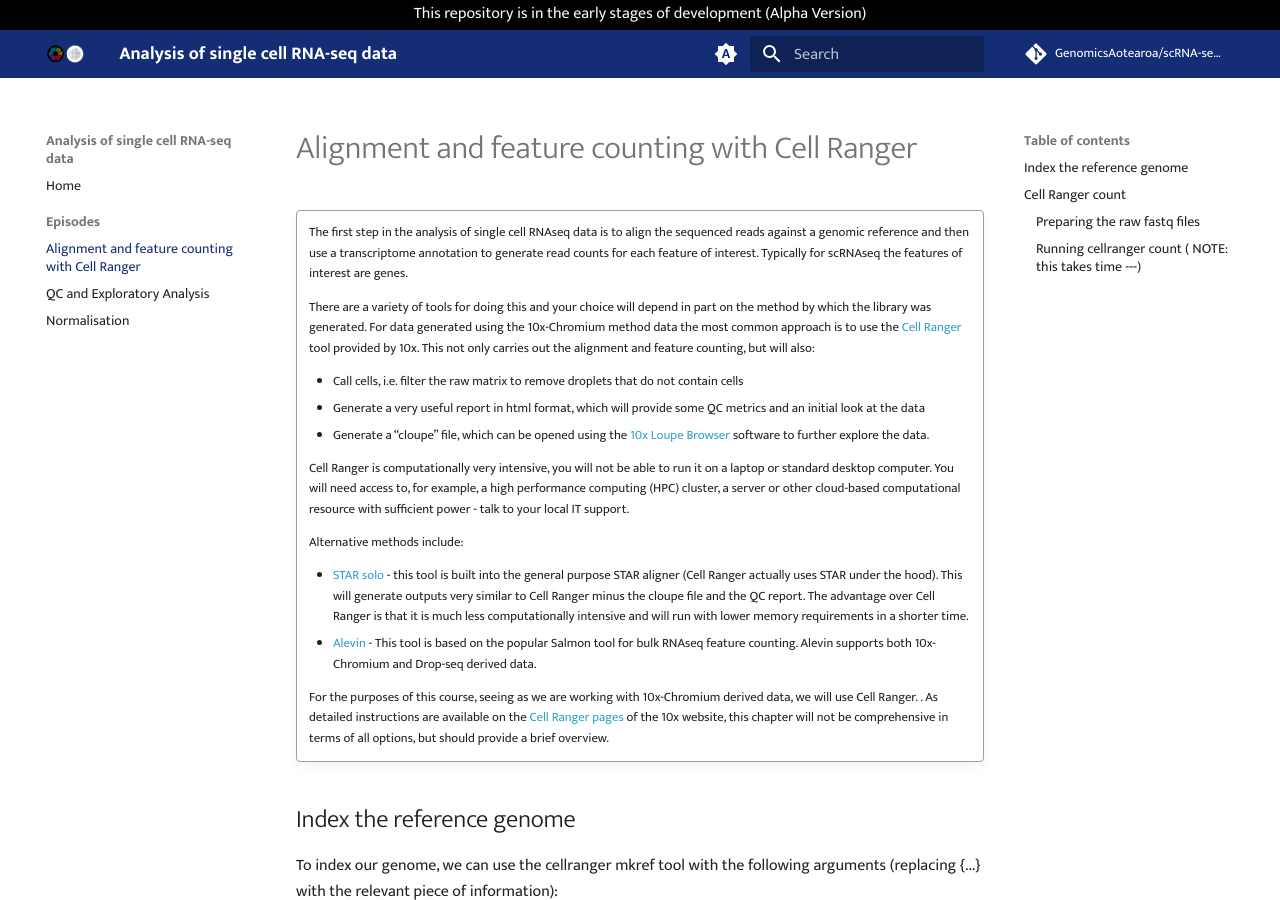
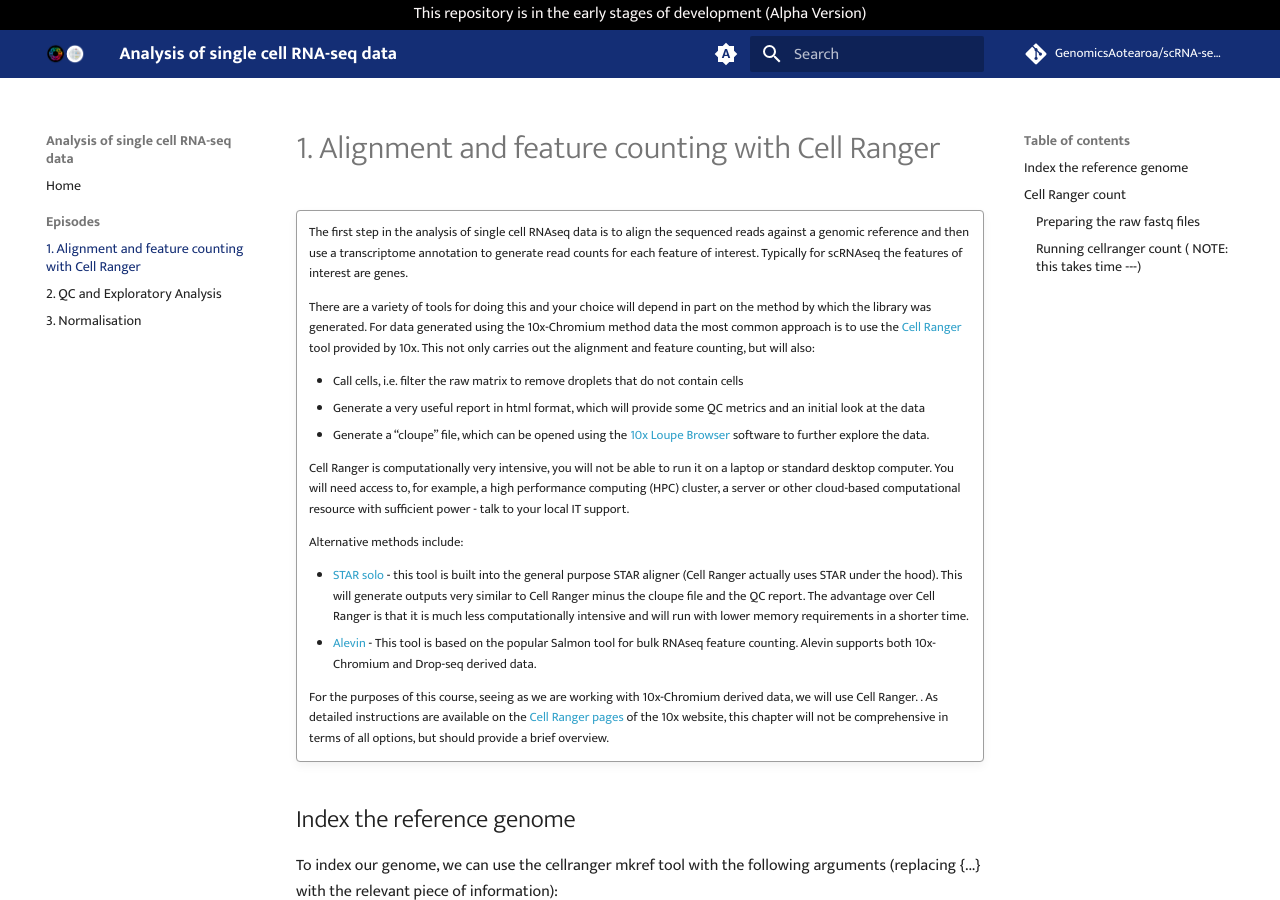
Before and after one commit to GenomicsAotearoa/scRNA-seq-data-analysis, an MkDocs documentation site: the page built from docs/episodes /1.md, in a window 1280 px wide and 900 px high. Built offline with MkDocs 1.6.1 and Material for MkDocs 9.7.7, drawn with Linux system fonts in a browser that asks for light colours; comment, search, counter and statistics services are not loaded; some of the changed text lies outside the part shown.

Commit message:
numbered topics

```diff
--- a/docs/episodes /1.md
+++ b/docs/episodes /1.md
@@ -1,4 +1,4 @@
-# Alignment and feature counting with Cell Ranger
+# 1. Alignment and feature counting with Cell Ranger
 
 !!! quote ""
 
--- a/docs/episodes /2.md
+++ b/docs/episodes /2.md
@@ -1,4 +1,4 @@
-# QC and Exploratory Analysis
+# 2. QC and Exploratory Analysis
 
 
 !!! r-project "code"
--- a/docs/episodes /3.md
+++ b/docs/episodes /3.md
@@ -1,4 +1,4 @@
-# Normalisation
+# 3. Normalisation
 
 
 !!! r-project "code"
```
